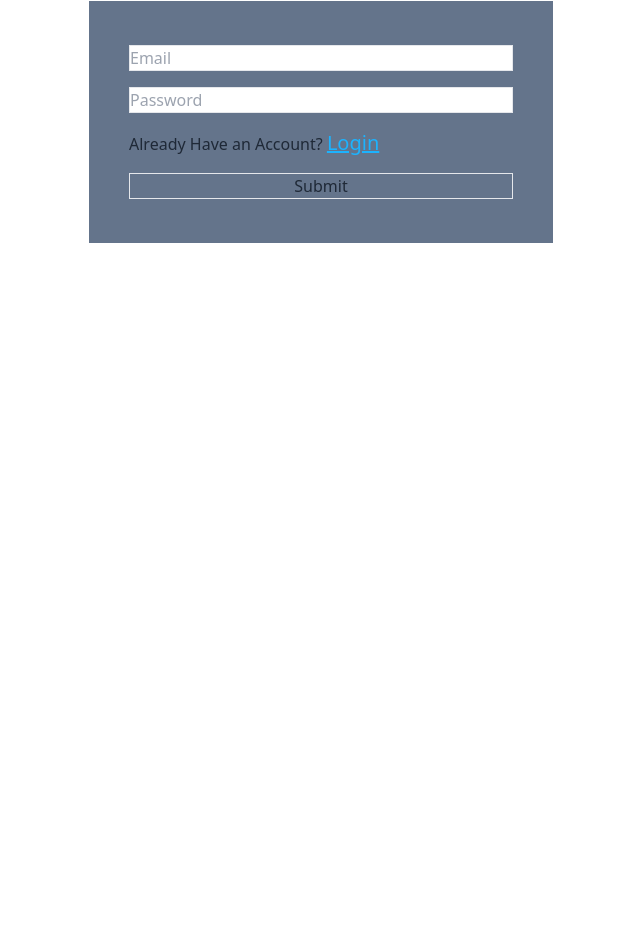
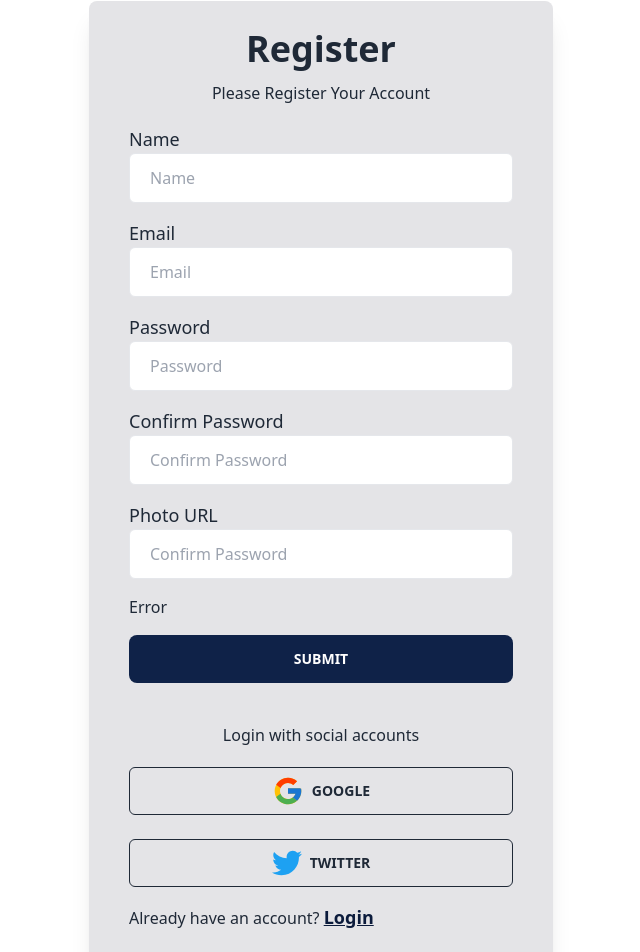
Before and after one commit to ahammednabi245/sports-academy-client, a React (Vite) app: page /register in a window 1280 px wide. Shown: the part 179-1131 px from the top of the page, without its empty margins (319-959 px from the left). Before the commit the page ends 800 px from the top, so only its background shows below. Built offline with nearby package versions, Linux system fonts and the light colour scheme; no server answers.

Commit message:
Add Login Page

```diff
--- a/package.json
+++ b/package.json
@@ -10,12 +10,14 @@
     "preview": "vite preview"
   },
   "dependencies": {
+    "@react-icons/all-files": "^4.1.0",
     "firebase": "^9.22.1",
     "localforage": "^1.10.0",
     "match-sorter": "^6.3.1",
     "react": "^18.2.0",
     "react-dom": "^18.2.0",
     "react-hook-form": "^7.44.3",
+    "react-icons": "^4.9.0",
     "react-router-dom": "^6.11.2",
     "sort-by": "^1.2.0"
   },
--- a/src/pages/Login/Login.jsx
+++ b/src/pages/Login/Login.jsx
@@ -1,29 +1,68 @@
-import React from 'react';
+import React, { useState } from 'react';
 import { useForm } from 'react-hook-form';
 import { Link } from 'react-router-dom';
+import { FcGoogle } from 'react-icons/fc';
+import { FaTwitter } from 'react-icons/fa';
 
 const Login = () => {
+
+
+
     const { register, handleSubmit } = useForm();
     const onSubmit = data => console.log(data);
 
     return (
         <div>
-            <div className='flex justify-center mt-28 '>
-                <form className='bg-slate-500 ' onSubmit={handleSubmit(onSubmit)}>
+            <div className='flex justify-center mt-28 mb-10'>
+
+                <form className='bg-zinc-200 shadow-xl rounded-lg' onSubmit={handleSubmit(onSubmit)}>
+
                     <div className='px-10 py-7'>
-                        <div className='my-4'>
-                            <label className='text-red-800 text-5xl'>Email</label>
-                            <input className='border h-5 w-96 ' {...register("email", { required: true })} placeholder="Email" />
+                        <div>
+                            <h1 className='text-center text-4xl font-semibold'>Login</h1>
+                            <p className='text-center mt-3 mb-5' >Log In To Access Your Account</p>
                         </div>
                         <div className='my-4'>
-                            <label>Password</label>
-                            <input className='border w-96 ' type="password" {...register("password", { required: true })} placeholder="Password" />
+                            <label className=' text-lg mb-12'>Email</label> <br />
+                            <input className='border p-5 h-[50px] w-96 rounded-md  ' {...register("email", { required: true })} placeholder="Email" />
+
                         </div>
                         <div className='my-4'>
-                            <p> Don't Have an Account? <Link to="/register" className='link text-[#1cb3fe]  text-lg'>Register</Link></p>
+                            <label className=' text-lg mb-12'>Password</label> <br />
+                            <input className='border p-5 h-[50px] w-96 rounded-md ' type="password" {...register("password", { required: true })} placeholder="Password" />
+                        </div>
+
+                        <div className='my-4'>
+                           {/* ToDo: Error or Success Alert */}
+                           <h1>Error</h1>
+                        </div>
+
+                        <div className='my-4'>
+                            <input className=' btn bg-[#0f2248] border-none text-white hover:bg-[#0b1b3c] w-96' type="submit" />
+                        </div>
+
+                        <div className='mt-10 mb-4'>
+                            <p className='text-center mt-3 mb-5'>Login with social accounts</p>
+                            <div className='flex flex-col gap-6'>
+                                <div
+                                    // onClick={handleGoogleSignIn}
+                                    className=' btn btn-outline w-96 hover:bg-[#0b1b3c] rounded-md cursor-pointer'>
+                                    <FcGoogle size={32} />
+
+                                    <p>Google</p>
+                                </div>
+                                <div
+                                    // onClick={handleGoogleSignIn}
+                                    className=' btn btn-outline w-96 hover:bg-[#0b1b3c] rounded-md cursor-pointer'>
+
+                                    <FaTwitter className="text-[#1da1f2] text-3xl"></FaTwitter>
+
+                                    <p>Twitter</p>
+                                </div>
+                            </div>
                         </div>
                         <div className='my-4'>
-                            <input className='border w-96' type="submit" />
+                            <p> Don't Have an Account? <Link to="/register" className='link text-[#0b1b3c] font-semibold text-lg'>Register</Link></p>
                         </div>
                     </div>
                 </form>
--- a/src/pages/Register/Register.jsx
+++ b/src/pages/Register/Register.jsx
@@ -1,5 +1,7 @@
 import React from 'react';
 import { useForm } from 'react-hook-form';
+import { FaTwitter } from 'react-icons/fa';
+import { FcGoogle } from 'react-icons/fc';
 import { Link } from 'react-router-dom';
 
 const Register = () => {
@@ -8,20 +10,69 @@ const Register = () => {
 
     return (
         <div>
-            <div className='flex justify-center mt-28 '>
-                <form className='bg-slate-500 ' onSubmit={handleSubmit(onSubmit)}>
+            <div className='flex justify-center mt-28 mb-10'>
+
+                <form className='bg-zinc-200 shadow-xl rounded-lg' onSubmit={handleSubmit(onSubmit)}>
+
                     <div className='px-10 py-7'>
-                        <div className='my-4'>
-                            <input className='border w-96' {...register("email", { required: true })} placeholder="Email" />
+                        <div>
+                            <h1 className='text-center text-4xl font-semibold'>Register</h1>
+                            <p className='text-center mt-3 mb-5' >Please Register Your Account</p>
                         </div>
                         <div className='my-4'>
-                            <input className='border w-96' type="password" {...register("password", { required: true })} placeholder="Password" />
+                            <label className=' text-lg mb-12'>Name</label> <br />
+                            <input className='border p-5 h-[50px] w-96 rounded-md  ' {...register("Name", { required: true })} placeholder="Name" />
+
                         </div>
                         <div className='my-4'>
-                        <p> Already Have an Account? <Link to="/login" className=' link  text-[#1cb3fe]  text-xl'>Login</Link></p>
+                            <label className=' text-lg mb-12'>Email</label> <br />
+                            <input className='border p-5 h-[50px] w-96 rounded-md  ' {...register("email", { required: true })} placeholder="Email" />
+
                         </div>
                         <div className='my-4'>
-                            <input className='border w-96' type="submit" />
+                            <label className=' text-lg mb-12'>Password</label> <br />
+                            <input className='border p-5 h-[50px] w-96 rounded-md ' type="password" {...register("password", { required: true })} placeholder="Password" />
+                        </div>
+                        <div className='my-4'>
+                            <label className=' text-lg mb-12'>Confirm Password</label> <br />
+                            <input className='border p-5 h-[50px] w-96 rounded-md ' type="confirm password" {...register("confirm password", { required: true })} placeholder="Confirm Password" />
+                        </div>
+                        <div className='my-4'>
+                            <label className=' text-lg mb-12'>Photo URL</label> <br />
+                            <input className='border p-5 h-[50px] w-96 rounded-md ' type="confirm password" {...register("confirm password", { required: true })} placeholder="Confirm Password" />
+                        </div>
+
+                        <div className='my-4'>
+                            {/* ToDo: Error or Success Alert */}
+                            <h1>Error</h1>
+                        </div>
+
+                        <div className='my-4'>
+                            <input className=' btn bg-[#0f2248] border-none text-white hover:bg-[#0b1b3c] w-96' type="submit" />
+                        </div>
+
+                        <div className='mt-10 mb-4'>
+                            <p className='text-center mt-3 mb-5'>Login with social accounts</p>
+                            <div className='flex flex-col gap-6'>
+                                <div
+                                    // onClick={handleGoogleSignIn}
+                                    className=' btn btn-outline w-96 hover:bg-[#0b1b3c] rounded-md cursor-pointer'>
+                                    <FcGoogle size={32} />
+
+                                    <p>Google</p>
+                                </div>
+                                <div
+                                    // onClick={handleGoogleSignIn}
+                                    className=' btn btn-outline w-96 hover:bg-[#0b1b3c] rounded-md cursor-pointer'>
+
+                                    <FaTwitter className="text-[#1da1f2] text-3xl"></FaTwitter>
+
+                                    <p>Twitter</p>
+                                </div>
+                            </div>
+                        </div>
+                        <div className='my-4'>
+                            <p> Already have an account? <Link to="/login" className='link text-[#0b1b3c] font-semibold text-lg'>Login</Link></p>
                         </div>
                     </div>
                 </form>
--- a/src/pages/Shared/NavBar/NavBar.jsx
+++ b/src/pages/Shared/NavBar/NavBar.jsx
@@ -65,8 +65,7 @@ const NavBar = () => {
                     ) : null}
 
                     {user ?
-                        <button onClick={handleLogOut} className="btn bg-[#0f2248] border-none text-white
-                        hover:bg-[#0b1b3c]">Logout</button> :
+                        <button onClick={handleLogOut} className="btn bg-[#0f2248] border-none text-white hover:bg-[#0b1b3c]">Logout</button> :
                         <Link to="/login">
                             <button className="btn bg-[#0f2248] border-none text-white
                      hover:bg-[#0b1b3c]">Login</button>
```
Also changed, not shown: 1 other file (tests, documents, lock files or other folders).
